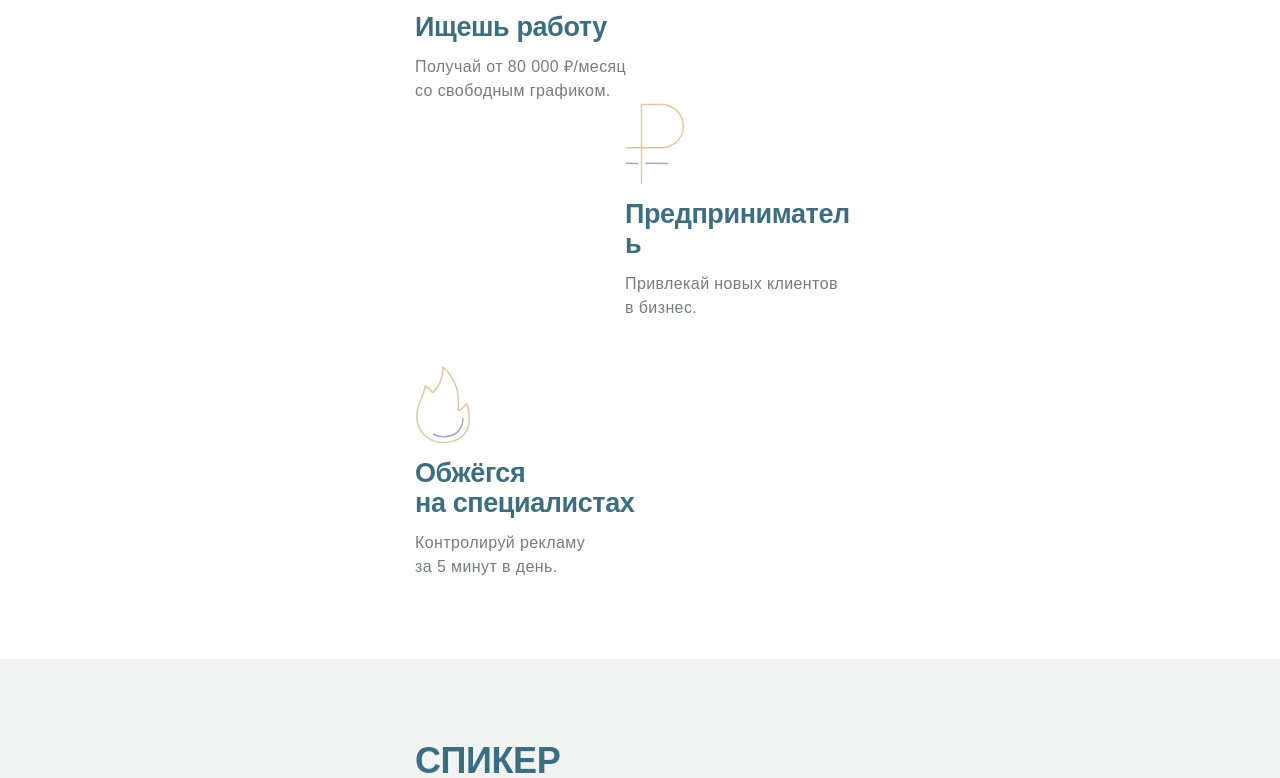
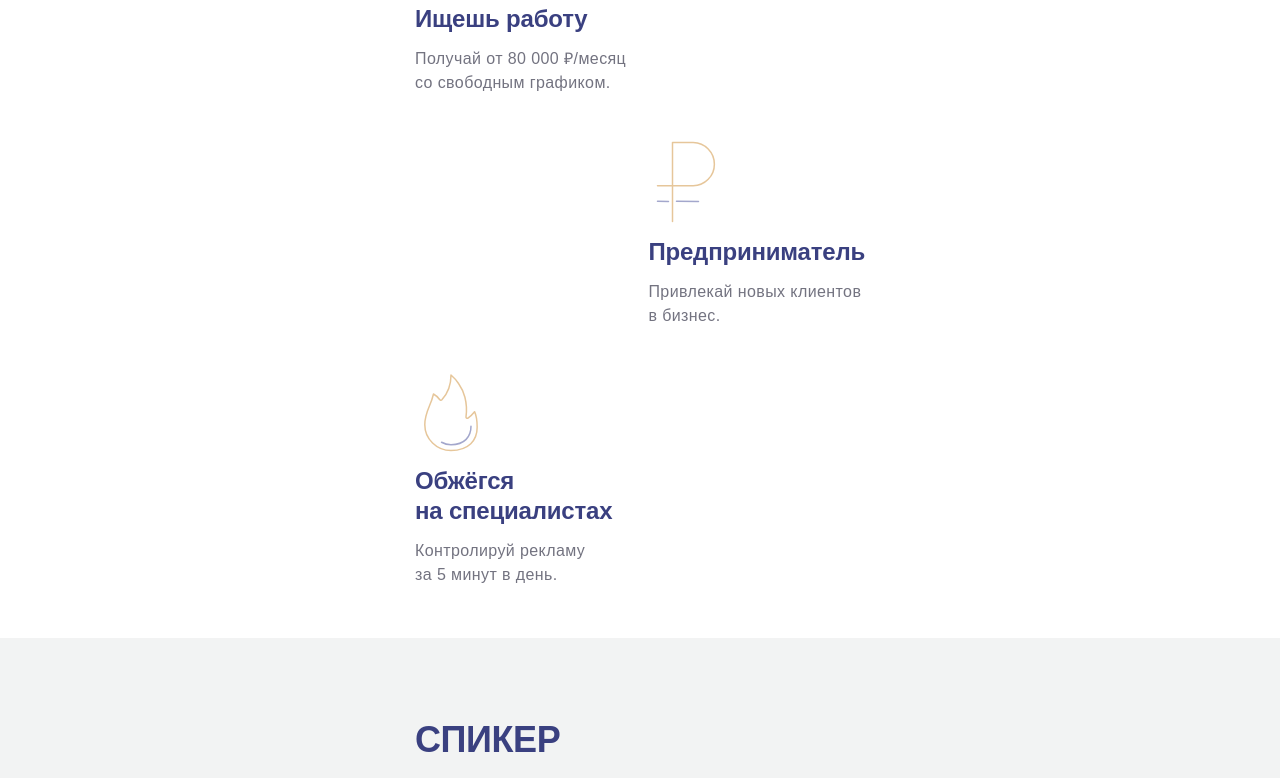
Before and after one commit to davlatsultonov/landing-business-academy-course, a website: page app/index.html in a window 1280 px wide. Shown: the part 1202-1980 px from the top of the page. Drawn offline with nearby package versions, Linux system fonts and the light colour scheme; a web font is replaced by a local one.

Commit message:
верстка блока .advice-block  -- обновил цвет текста  -- поправил отступы

```diff
--- a/app/index.html
+++ b/app/index.html
@@ -60,7 +60,7 @@
 <div class="container">
     <div class="advice-block">
         <h1 class="advice-block__title text-orange" data-aos="fade-down" data-aos-duration="400" data-aos-easing="ease-out">
-            мастер-класс актуален для<br> вас, если вы:
+            Курс актуален,<br> если ты:
         </h1>
 
         <div class="advice-block-list">
--- a/app/scss/_vars.scss
+++ b/app/scss/_vars.scss
@@ -1,5 +1,5 @@
 $white: #faf2e6;
 $light-gray: #737d80;
-$dark-gray: #3a6e80;
+$dark-blue: #3a4080;
 $light-orange: #f2d1a2;
 $orange: #e6c69a;
--- a/app/scss/style.scss
+++ b/app/scss/style.scss
@@ -97,7 +97,7 @@ h1, h2, h3, p:not(:last-of-type), .p-medium:not(:last-of-type), .p-small:not(:la
 }
 
 .text-dark-gray {
-    color: $dark-gray;
+    color: $dark-blue;
 }
 
 .text-normal-case {
@@ -397,36 +397,48 @@ h1, h2, h3, p:not(:last-of-type), .p-medium:not(:last-of-type), .p-small:not(:la
 }
 
 /* advice-block */
-.advice-block, .master-class {
+.master-class {
     padding-top: 80px;
     padding-bottom: 80px;
 }
 
 .advice-block {
+    padding-top: 80px;
+    padding-bottom: 51px;
 
     &__title {
-        margin-bottom: 60px;
+        margin-bottom: 96px;
     }
 
     &-list {
         display: flex;
         flex-direction: column;
 
-        &__item--right {
-            align-self: flex-end;
+        &__item {
 
             &:not(:last-of-type) {
                 margin-bottom: 46px;
             }
+
+            &--right {
+                align-self: flex-end;
+            }
+
+            img {
+                margin-left: 8px;
+            }
         }
 
         h2 {
-            color: $dark-gray;
+            font-size: 24px;
+            color: $dark-blue;
             margin-bottom: 13px;
+            letter-spacing: -0.2px;
+            line-height: 30px;
         }
 
         p {
-            color: #737d80;
+            color: #737380;
             letter-spacing: .4px;
         }
     }
@@ -456,7 +468,7 @@ h1, h2, h3, p:not(:last-of-type), .p-medium:not(:last-of-type), .p-small:not(:la
 
         &__item {
             padding-top: 32px;
-            color: $dark-gray;
+            color: $dark-blue;
 
             hr {
                 padding: 0;
@@ -613,7 +625,7 @@ h1, h2, h3, p:not(:last-of-type), .p-medium:not(:last-of-type), .p-small:not(:la
             font-size: 72px;
             font-weight: 100;
             letter-spacing: -5px;
-            color: $dark-gray;
+            color: $dark-blue;
             margin-bottom: -3px;
         }
 
```
Also changed, not shown: app/css/style.min.css.
